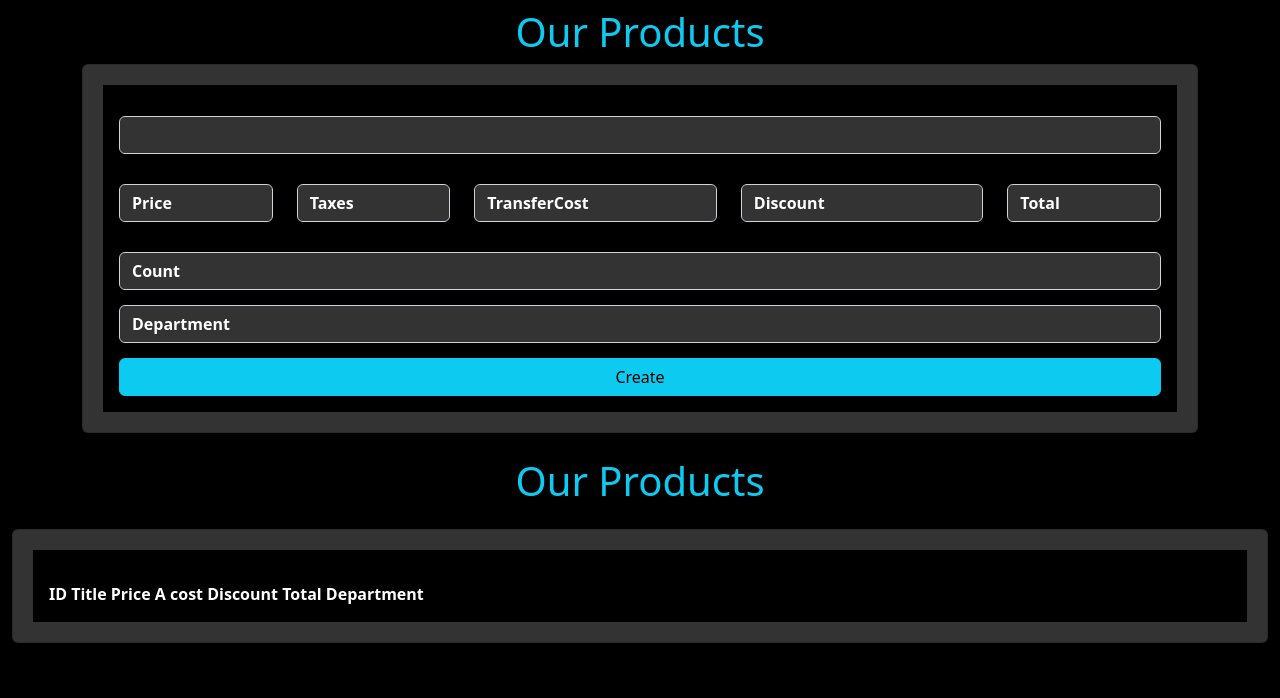
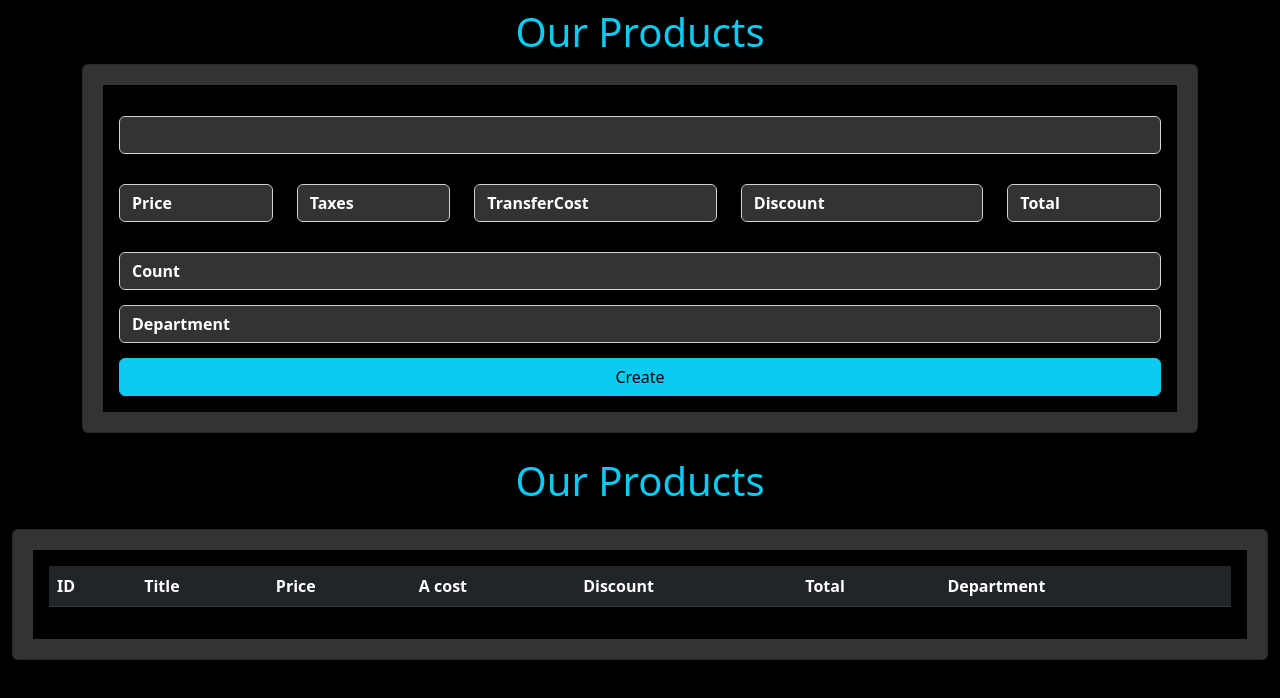
Before and after one commit to DrakeSr001/Task3, a plain HTML site: page index.html in a window 1280 px wide. Drawn offline with nearby package versions, Linux system fonts and the light colour scheme.

Commit message:
2nd commit

```diff
--- a/index.html
+++ b/index.html
@@ -24,47 +24,47 @@
                 <div class="form-group">
                     <input type="text" id="title" placerholder="Title" class="form-control">
                 </div>
-                <div class="row">
+                <div class="row" id="cost">
                     <div class="col-md-2">
                         <div class="form-group">
-                            <input type="text" placeholder="Price" class="form-control">
+                            <input type="text" id="price" placeholder="Price" class="form-control">
                         </div>
                     </div>
 
                     <div class="col-md-2">
                         <div class="form-group">
-                            <input type="text" placeholder="Taxes" class="form-control">
+                            <input type="text" id="tax" placeholder="Taxes" class="form-control">
                         </div>
                     </div>
 
                     <div class="col-md-3">
                         <div class="form-group">
-                            <input type="text" placeholder="TransferCost" class="form-control">
+                            <input type="text" id="Tcost" placeholder="TransferCost" class="form-control">
                         </div>
                     </div>
 
                     <div class="col-md-3">
                         <div class="form-group">
-                            <input type="text" placeholder="Discount" class="form-control">
+                            <input type="text" id="discount" placeholder="Discount" class="form-control">
                         </div>
                     </div>
 
                     <div class="col-md-2">
                         <div class="form-group">
-                            <input type="text" readonly placeholder="Total" class="form-control">
+                            <input type="text" id="total" readonly placeholder="Total" class="form-control">
                         </div>
                     </div>
                 </div>
 
                 <div class="form-group">
-                    <input type="text" placeholder="Count" class="form-control">
+                    <input type="text" id="count" placeholder="Count" class="form-control">
                 </div>
                 <div class="form-group">
-                    <input type="text" placeholder="Department" class="form-control">
+                    <input type="text" id="department" placeholder="Department" class="form-control">
                 </div>
 
                 <div class="d-grid">
-                    <button class="btn btn-info"> Create</button>
+                    <button class="btn btn-info" id="btnCreate"> Create</button>
                 </div>
 
 
@@ -81,7 +81,7 @@
     <div class="container-fluid">
         <div class="card">
             <div class="card-body">
-                <table class="table table-dark"></table>
+                <table class="table table-dark">
                 <tr>
                     <th>ID</th>
                     <th>Title</th>
@@ -92,6 +92,7 @@
                     <th>Department</th>
 
                 </tr>
+            </table>
 
             </div>
         </div>
```
Also changed, not shown: app.js (added, +12 -0 lines).
